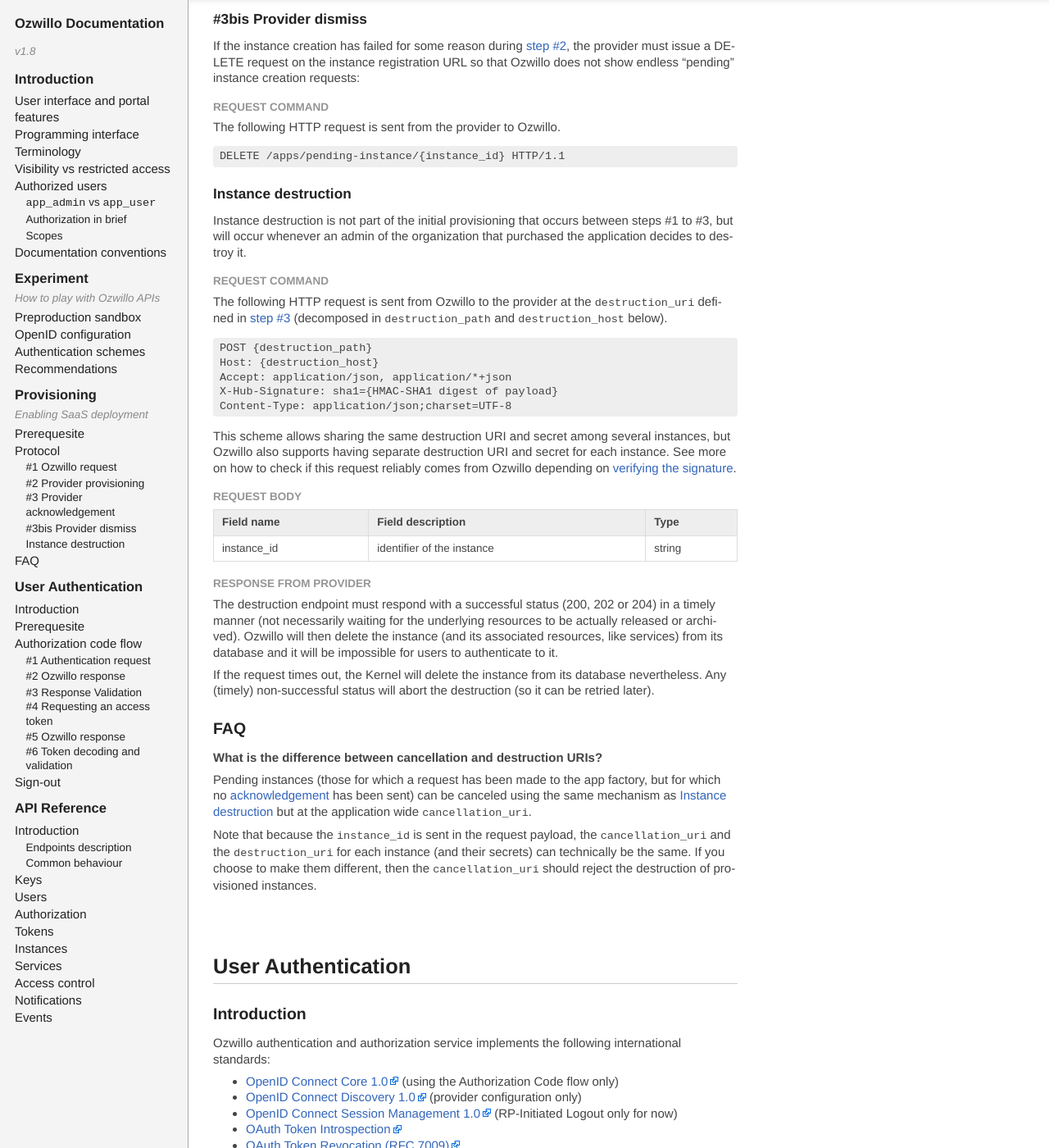
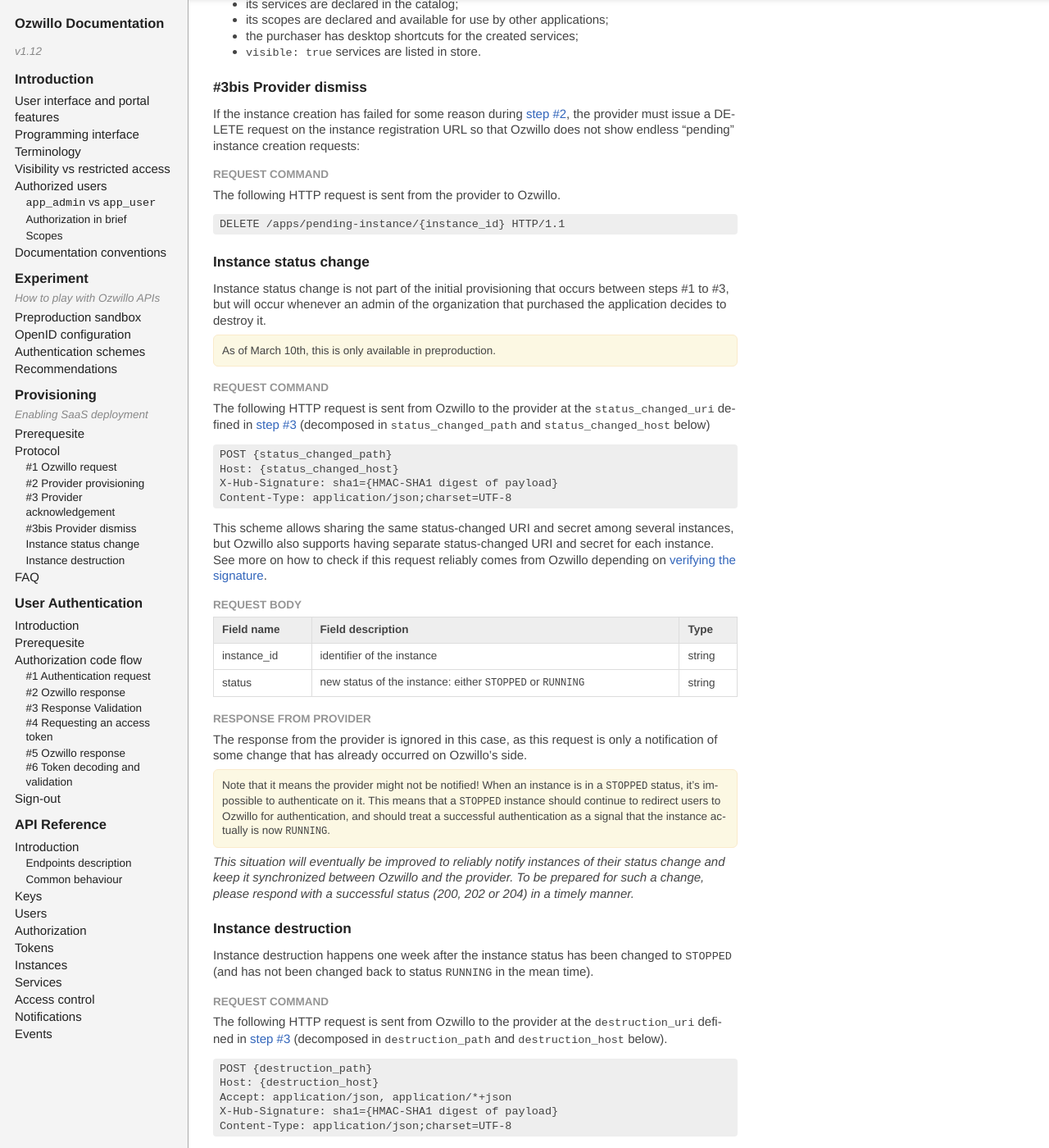
Before and after one commit to ozwillo/ozwillo-doc, a Jekyll site: the page built from index.html, in a window 1280 px wide and 1400 px high, scrolled down 15036 px. Shown: the whole window at 82% size. Built offline with Jekyll 4.4.1, drawn with Linux system fonts in a browser that asks for light colours; some of the changed text lies outside the part shown.

Commit message:
Document experimental status_changed_uri

```diff
--- a/_includes/3-provisioning.md
+++ b/_includes/3-provisioning.md
@@ -202,6 +202,8 @@
 | **services** | services (at least one) to be declared on Ozwillo, more details below | array of Service objects |
 | **destruction_uri** | destruction endpoint of this instance | URI string |
 | **destruction_secret** | secret used to compute the destruction request signature | string |
+| status_changed_uri | status-changed endpoint of this instance | URI string |
+| status_changed_secret | secret used to compute the status-changed request signature | string |
 | needed_scopes | scopes needed by the instance | array of NeededScope objects |
 | scopes | scopes declared by the instance | array of Scope objects |
 
@@ -316,10 +318,47 @@
 DELETE /apps/pending-instance/{instance_id} HTTP/1.1
 </pre>
 
+#### Instance status change
+{: #s3-status-change}
+
+Instance status change is not part of the initial provisioning that occurs between steps #1 to #3, but will occur whenever an admin of the organization that purchased the application decides to destroy it.
+
+As of March 10th, this is only available in preproduction.
+{: .focus .soft}
+
+##### Request command
+
+The following HTTP request is sent from Ozwillo to the provider at the `status_changed_uri` defined in [step #3](#s3-3-provider-acknowledgement) (decomposed in `status_changed_path` and `status_changed_host` below)
+
+<pre>
+POST {status_changed_path}
+Host: {status_changed_host}
+X-Hub-Signature: sha1={HMAC-SHA1 digest of payload}
+Content-Type: application/json;charset=UTF-8
+</pre>
+
+This scheme allows sharing the same status-changed URI and secret among several instances, but Ozwillo also supports having separate status-changed URI and secret for each instance. See more on how to check if this request reliably comes from Ozwillo depending on [verifying the signature](#ref-hmac-signature).
+
+##### Request body
+
+| Field name | Field description | Type |
+| :-- | :-- | :-- |
+| instance_id | identifier of the instance | string |
+| status | new status of the instance: either `STOPPED` or `RUNNING` | string |
+
+##### Response from provider
+
+The response from the provider is ignored in this case, as this request is only a notification of some change that has already occurred on Ozwillo's side.
+
+Note that it means the provider might not be notified! When an instance is in a `STOPPED` status, it's impossible to authenticate on it. This means that a `STOPPED` instance should continue to redirect users to Ozwillo for authentication, and should treat a successful authentication as a signal that the instance actually is now `RUNNING`.
+{: .focus .soft}
+
+_This situation will eventually be improved to reliably notify instances of their status change and keep it synchronized between Ozwillo and the provider. To be prepared for such a change, please respond with a successful status (200, 202 or 204) in a timely manner._
+
 #### Instance destruction
 {: #s3-destruction}
 
-Instance destruction is not part of the initial provisioning that occurs between steps #1 to #3, but will occur whenever an admin of the organization that purchased the application decides to destroy it.
+Instance destruction happens one week after the instance status has been changed to `STOPPED` (and has not been changed back to status `RUNNING` in the mean time).
 
 ##### Request command
 
@@ -333,7 +372,7 @@
 Content-Type: application/json;charset=UTF-8
 </pre>
 
-This scheme allows sharing the same destruction URI and secret among several instances, but Ozwillo also supports having separate destruction URI and secret for each instance. See more on how to check if this request reliably comes from Ozwillo depending on [verifying the signature](#ref-hmac-signature).
+Similarly to status changes, this scheme allows sharing the same destruction URI and secret among several instances, but Ozwillo also supports having separate destruction URI and secret for each instance. See more on how to check if this request reliably comes from Ozwillo depending on [verifying the signature](#ref-hmac-signature).
 
 ##### Request body
 
@@ -343,7 +382,7 @@
 
 ##### Response from provider
 
-The destruction endpoint must respond with a successful status (200, 202 or 204) in a timely manner (not necessarily waiting for the underlying resources to be actually released or archived). Ozwillo will then delete the instance (and its associated resources, like services) from its database and it will be impossible for users to authenticate to it.
+The destruction endpoint must respond with a successful status (200, 202 or 204) in a timely manner (not necessarily waiting for the underlying resources to be actually released or archived). Ozwillo will then delete the instance (and its associated resources, like services) from its database and it will be impossible to undo the change.
 
 If the request times out, the Kernel will delete the instance from its database nevertheless. Any (timely) non-successful status will abort the destruction (so it can be retried later).
 
--- a/_includes/toc.html
+++ b/_includes/toc.html
@@ -1,7 +1,7 @@
 <div id="toc">
   <section class="hidden-phone">
     <h1>Ozwillo Documentation</h1>
-    <p>v1.8</p>
+    <p>v1.12</p>
   </section>
   <section>
     <ul>
@@ -55,6 +55,7 @@
               <li><a href="#s3-2-provider-provisioning">#2 Provider provisioning</a></li>
               <li><a href="#s3-3-provider-acknowledgement">#3 Provider acknowledgement</a></li>
               <li><a href="#s3-3bis-provider-dismiss">#3bis Provider dismiss</a></li>
+              <li><a href="#s3-status-change">Instance status change</a></li>
               <li><a href="#s3-destruction">Instance destruction</a></li>
             </ul>
           </li>
```
